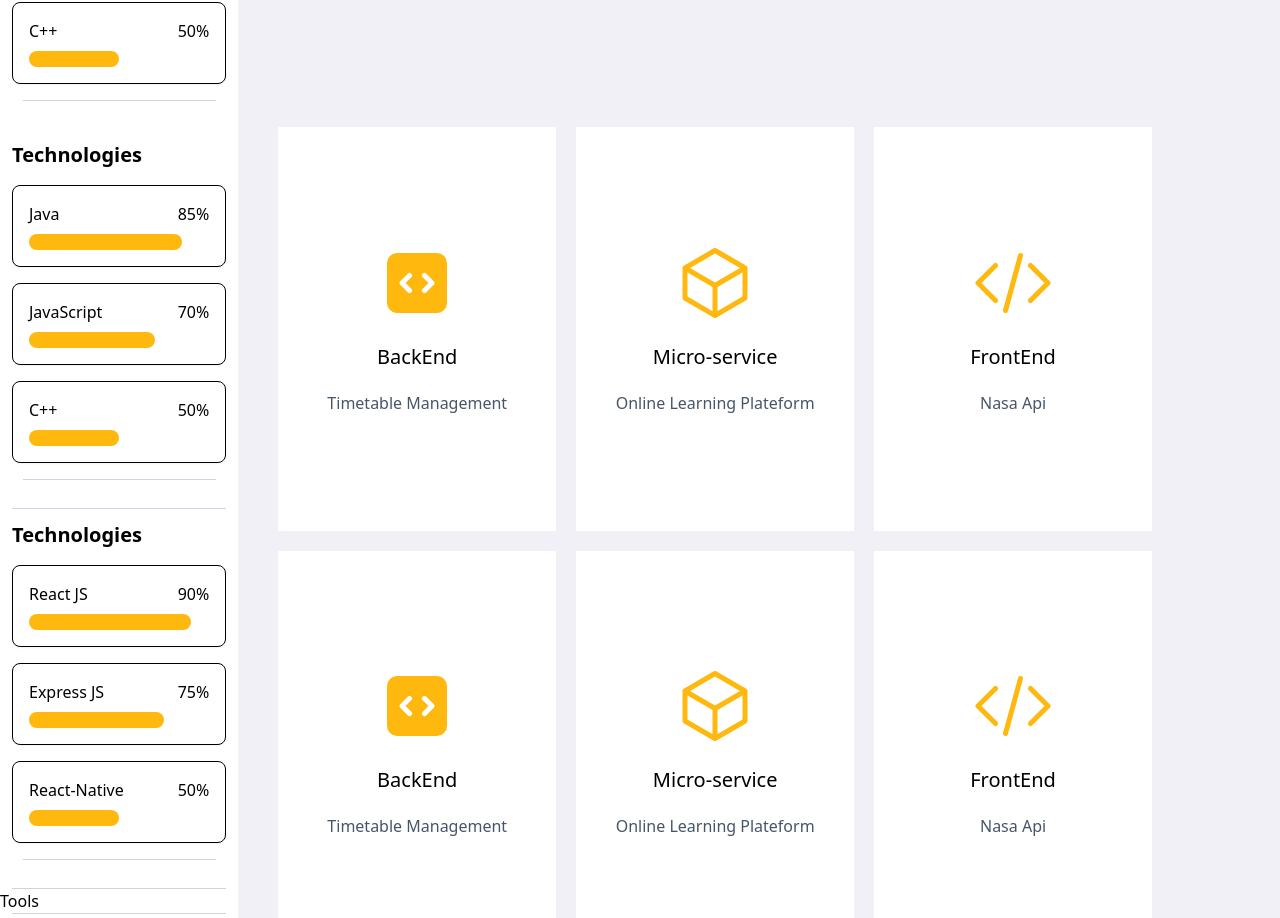
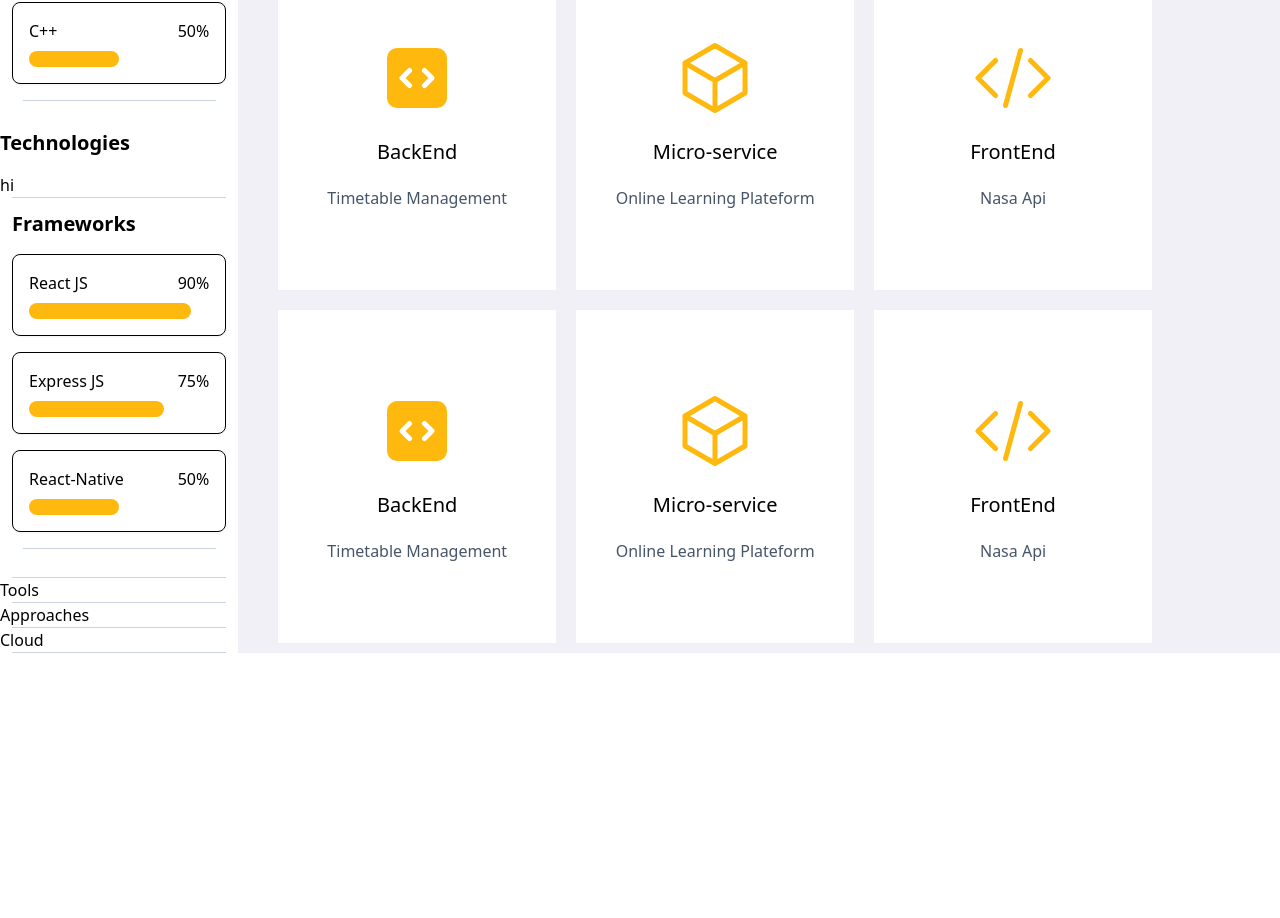
Before and after one commit to Loshan2001/myPortfolio, a React (Vite) app: page / in a window 1280 px wide. Shown: the part 959-1877 px from the top of the page. After the commit the page ends 1612 px from the top, so only its background shows below. Built offline with nearby package versions, Linux system fonts and the light colour scheme.

Commit message:
add technologies

```diff
--- a/src/components/Home/Hero.jsx
+++ b/src/components/Home/Hero.jsx
@@ -9,9 +9,9 @@ import DarkBackground from '../../assets/DarkBackground.svg'
 function Hero() {
   return (
    <div className='wrapper max-w-full min-h-screen grid  bg-light dark:bg-black'>
-        <div className='details  bg-white dark:bg-dark dark:text-white grid grid-cols-1 '><Details/></div>
-        <div className='intro  bg-white  dark:bg-dark  dark:text-white '><Intro/></div>
-        <div className='sidebar  bg-white  dark:bg-dark  dark:text-white max-h-screen flex flex-col justify-between items-center  '><Sidebar/></div>
+        <div className='details  bg-white dark:bg-dark dark:text-white grid grid-cols-1'><Details/></div>
+        <div className='intro  bg-white  dark:bg-dark  dark:text-white'><Intro/></div>
+        <div className='sidebar  bg-white  dark:bg-dark  dark:text-white max-h-screen flex flex-col justify-between items-center'><Sidebar/></div>
         <div className='p-header   dark:text-white'><ProjectHeader/></div>
         <div className='project  dark:text-white grid grid-cols-3'>
            <Project/>
--- a/src/components/Home/Profile/FrameWorks.jsx
+++ b/src/components/Home/Profile/FrameWorks.jsx
@@ -10,7 +10,7 @@ function FrameWorks() {
     <>
    <>
    <div className="p-3">
-      <h3 className="text-xl font-semibold mb-4">Technologies</h3>
+      <h3 className="text-xl font-semibold mb-4">Frameworks</h3>
       {languages.map((lang, index) => {
         const props = useSpring({ width: `${lang.percentage}%`, from: { width: '0%' } });
 
--- a/src/components/Home/Profile/Technologies.jsx
+++ b/src/components/Home/Profile/Technologies.jsx
@@ -8,28 +8,12 @@ function Technologies() {
   ];
   return (
   <>
-   <div className="p-3">
-      <h3 className="text-xl font-semibold mb-4">Technologies</h3>
-      {languages.map((lang, index) => {
-        const props = useSpring({ width: `${lang.percentage}%`, from: { width: '0%' } });
-
-        return (
-          <div key={index} className="mb-4 p-4 border border-gray-300 rounded-lg shadow-sm">
-            <div className="flex justify-between mb-2">
-              <span className="font-medium">{lang.language}</span>
-              <span className="font-medium">{lang.percentage}%</span>
-            </div>
-            <div className="w-full bg-gray-200 rounded-full h-4">
-              <animated.div
-                className="bg-yellow dark:bg-secondary h-full rounded-full"
-                style={props}
-              />
-            </div>
-          </div>
-        );
-      })}
-      <hr className="text-slate-300 w-[90%] items-center mx-auto my-4" />
-    </div>
+   <div>
+   <h3 className="text-xl font-semibold mb-4">Technologies</h3>
+   <div>
+    hi
+   </div>
+   </div>
    <hr className="text-slate-300  w-[90%] items-center mx-auto"/>
   </>
   )
```
